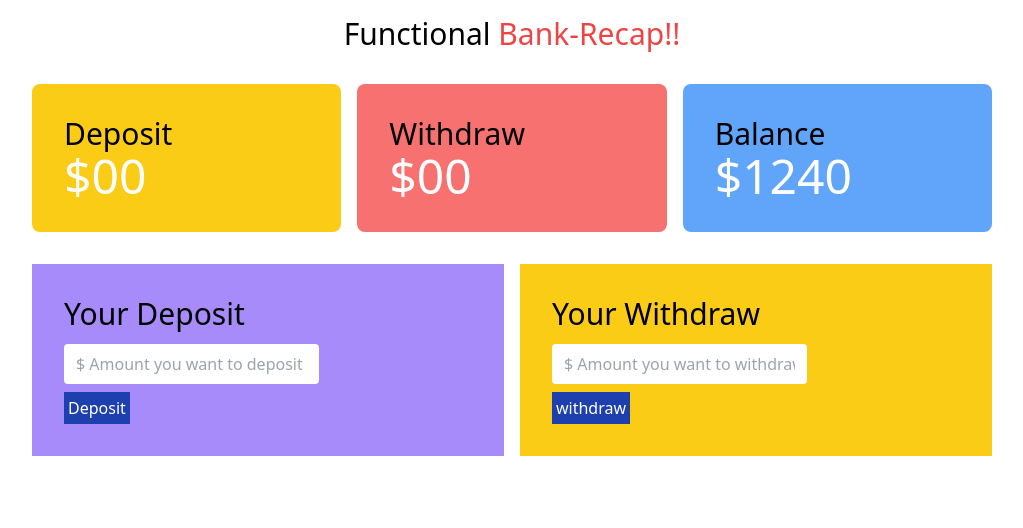
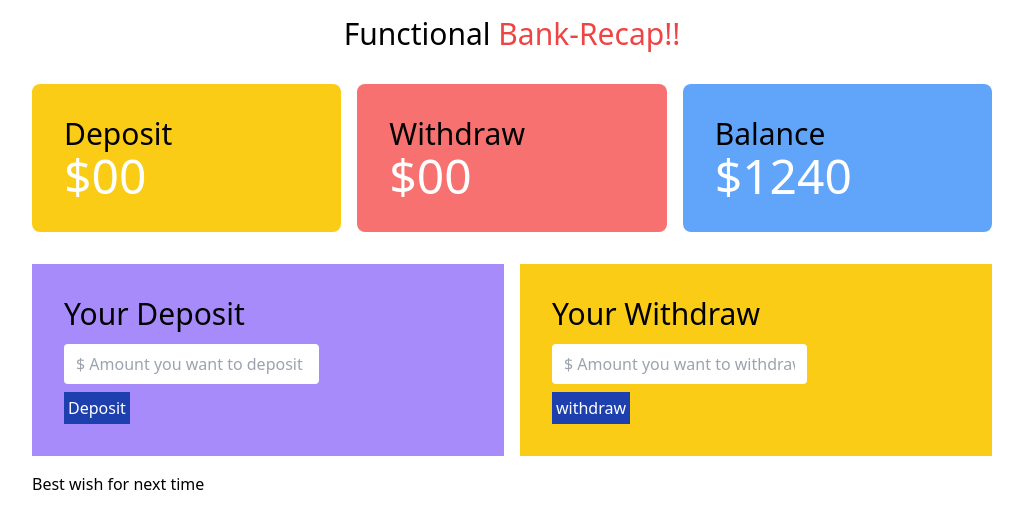
Before and after one commit to AsiqulHossain/Bank-Recap, a plain HTML site: page index.html in a window 1280 px wide. Shown: the whole page, without its empty margins (128-1151 px from the left). Drawn offline with nearby package versions, Linux system fonts and the light colour scheme.

Commit message:
add paragraph

```diff
--- a/index.html
+++ b/index.html
@@ -43,7 +43,7 @@
                     <input id="input-withdraw" class=" w-100 px-3 py-2 rounded block" type="text" placeholder="$ Amount you want to withdraw ">
                     <button id="btn-withdraw" class="bg-blue-800 mt-2 hover:bg-sky-400 p-1 text-white">withdraw</button>
                 </div>
-
+            <p>Best wish for next time</p>
             </div>
         </section>
     </main>
```
